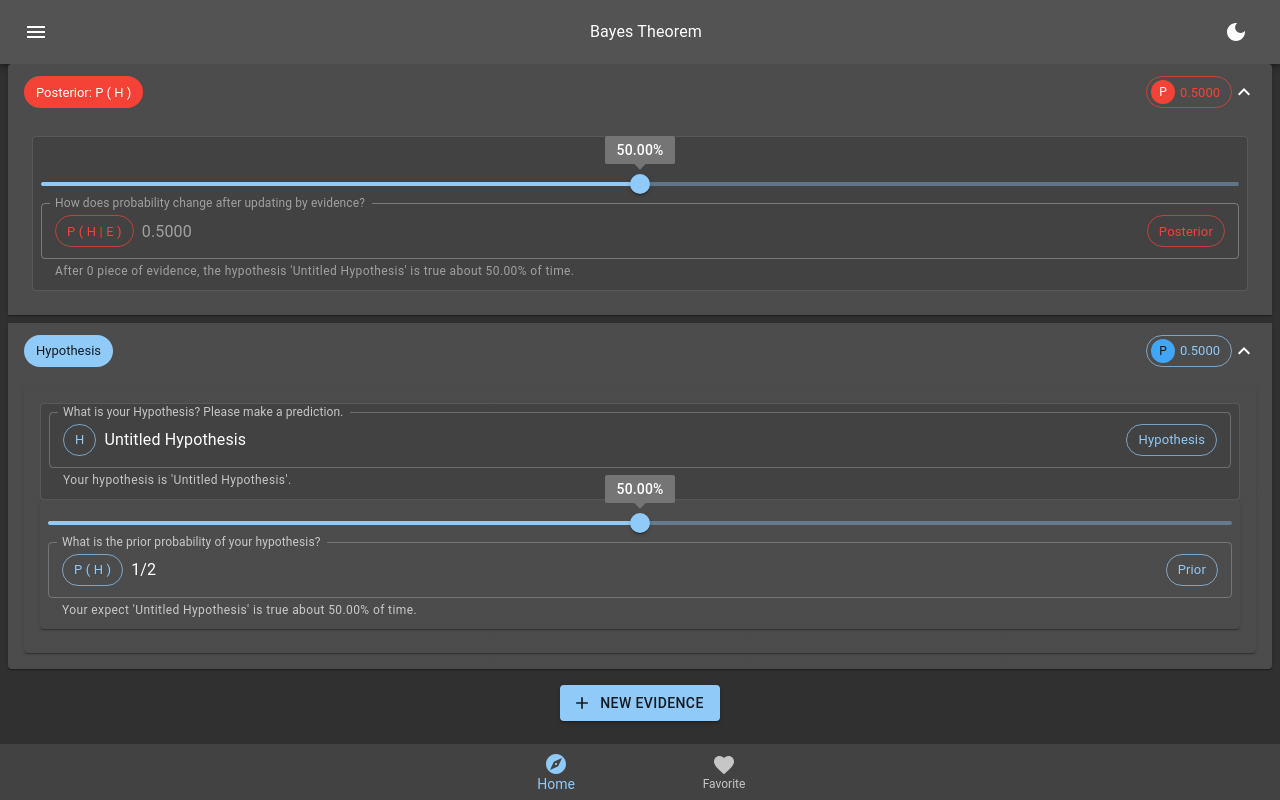
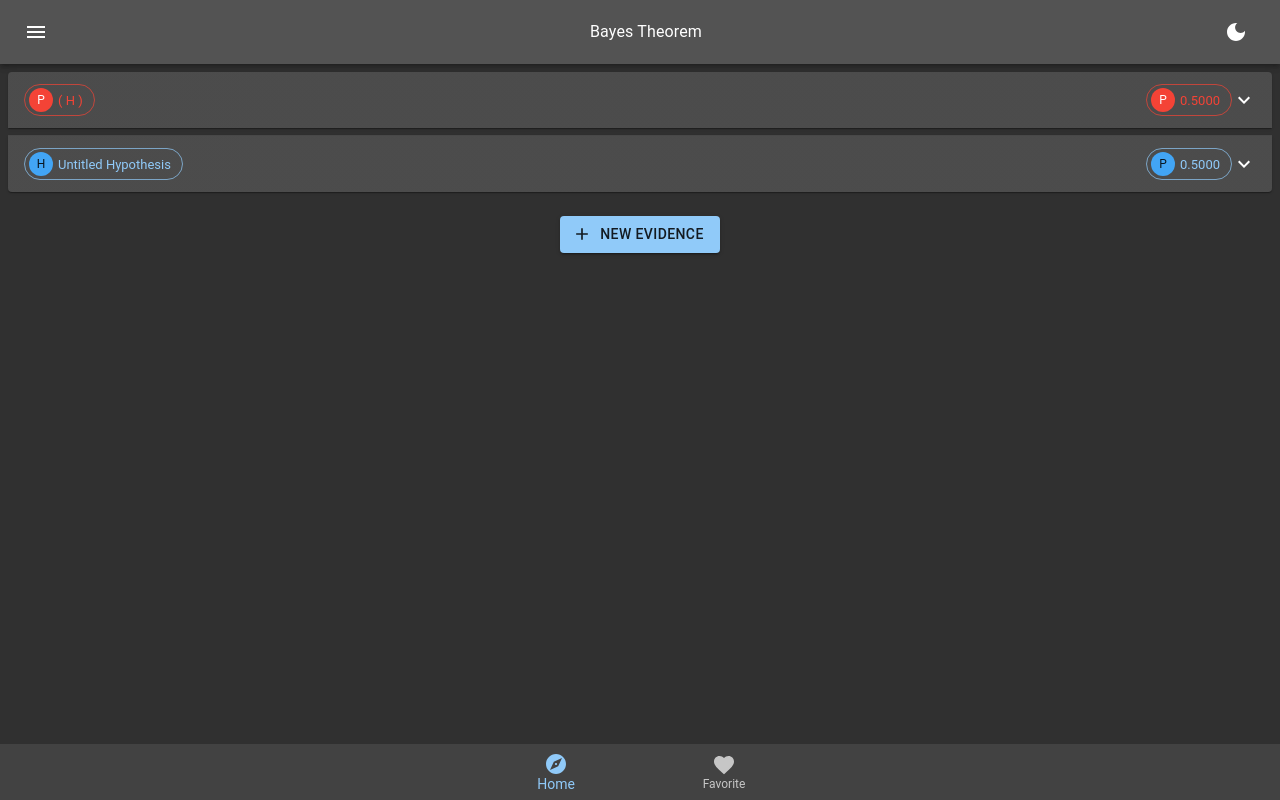
Before and after one commit to quantumsnowball/bayes-domain, a Next.js app: page / in a window 1280 px wide. Built offline with nearby package versions, Linux system fonts and the light colour scheme.

Commit message:
layout: default collapse all section, fine tune Avatar appearance

```diff
--- a/components/Pages/Home/PosteriorShow.tsx
+++ b/components/Pages/Home/PosteriorShow.tsx
@@ -23,24 +23,28 @@ function PosteriorShow() {
   }, [prior, evidence])
 
   const tag = evidence.length == 0 ?
-    'P ( H )' : evidence.length == 1 ?
-      'P ( H | E1 )' : `P ( H | E1 ... E${evidence.length})`
+    '( H )' : evidence.length == 1 ?
+      '( H | E1 )' : `( H | E1 ... E${evidence.length})`
+
+  const SharpAvatar = (name: string) =>
+    <Avatar sx={{ bgcolor: theme.palette.error.main }}>
+      <span style={{ color: 'white' }}>{name}</span>
+    </Avatar>
 
   return (
     <Section
       expandedLeftChipProps={{
-        label: `Posterior: ${tag}`,
+        label: `Posterior`,
         color: 'error'
       }}
       collapsedLeftChipProps={{
+        avatar: SharpAvatar('P'),
         label: tag,
+        variant: 'outlined',
         color: 'error'
       }}
       rightChipProps={{
-        avatar:
-          <Avatar sx={{ bgcolor: theme.palette.error.main }}>
-            <span style={{ color: 'white' }}>P</span>
-          </Avatar>,
+        avatar: SharpAvatar('P'),
         label: posteriorLocal.toFixed(4),
         variant: 'outlined',
         color: 'error'
--- a/components/Pages/Home/share/Section.tsx
+++ b/components/Pages/Home/share/Section.tsx
@@ -24,7 +24,7 @@ export const Section: FC<SectionProps> = ({
   children,
   ...otherProps
 }) => {
-  const [expanded, setExpanded] = useState(true)
+  const [expanded, setExpanded] = useState(false)
 
   return (
     <Accordion
```
